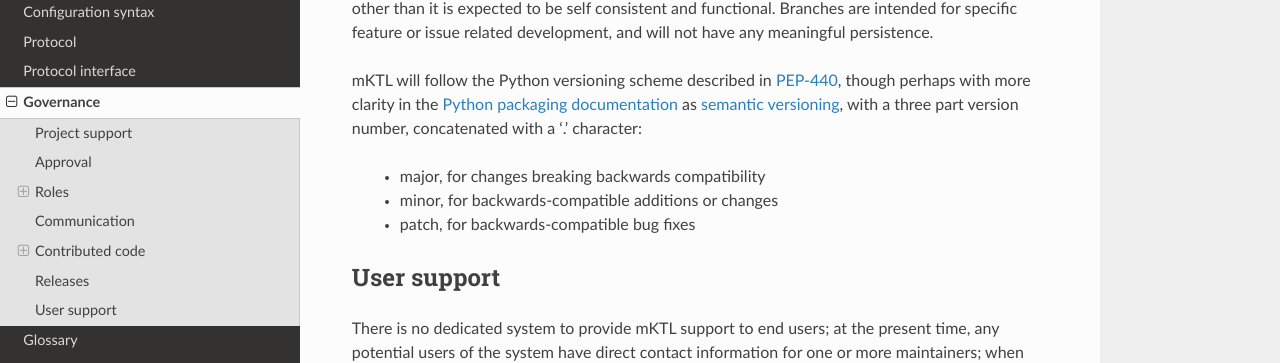
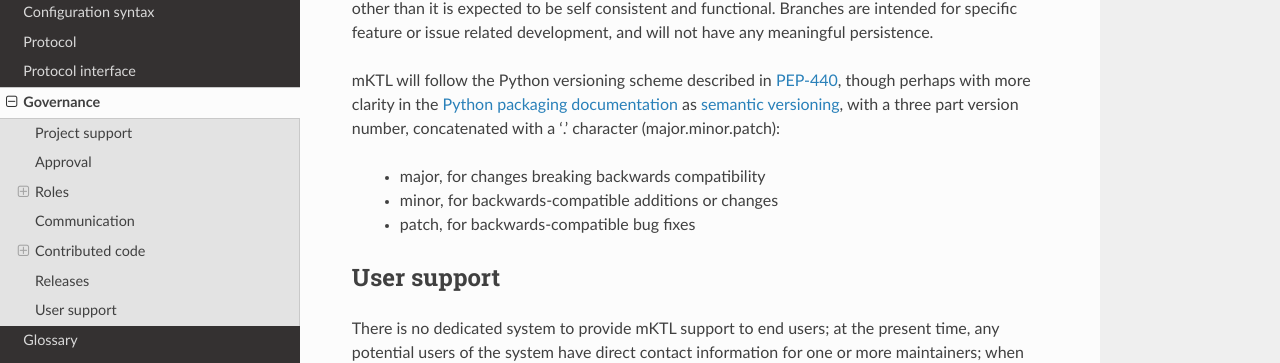
Before and after one commit to KeckObservatory/mKTL, a Sphinx documentation site: the page built from doc/governance.rst, in a window 1280 px wide and 900 px high, scrolled down 2759 px. Shown: the part 226-589 px from the top of the window. Built offline with Sphinx 7.4.7 and the Read the Docs theme 3.1.0, drawn with Linux system fonts in a browser that asks for light colours.

Commit message:
Highlight major.minor.patch.

```diff
--- a/doc/governance.rst
+++ b/doc/governance.rst
@@ -163,7 +163,7 @@ mKTL will follow the Python versioning scheme described in
 `PEP-440 <https://peps.python.org/pep-0440/>`_, though perhaps with more
 clarity in the `Python packaging documentation <https://packaging.python.org/en/latest/discussions/versioning/>`_
 as `semantic versioning <https://semver.org/>`_, with a three part
-version number, concatenated with a '.' character:
+version number, concatenated with a '.' character (major.minor.patch):
 
   * major, for changes breaking backwards compatibility
   * minor, for backwards-compatible additions or changes
```
